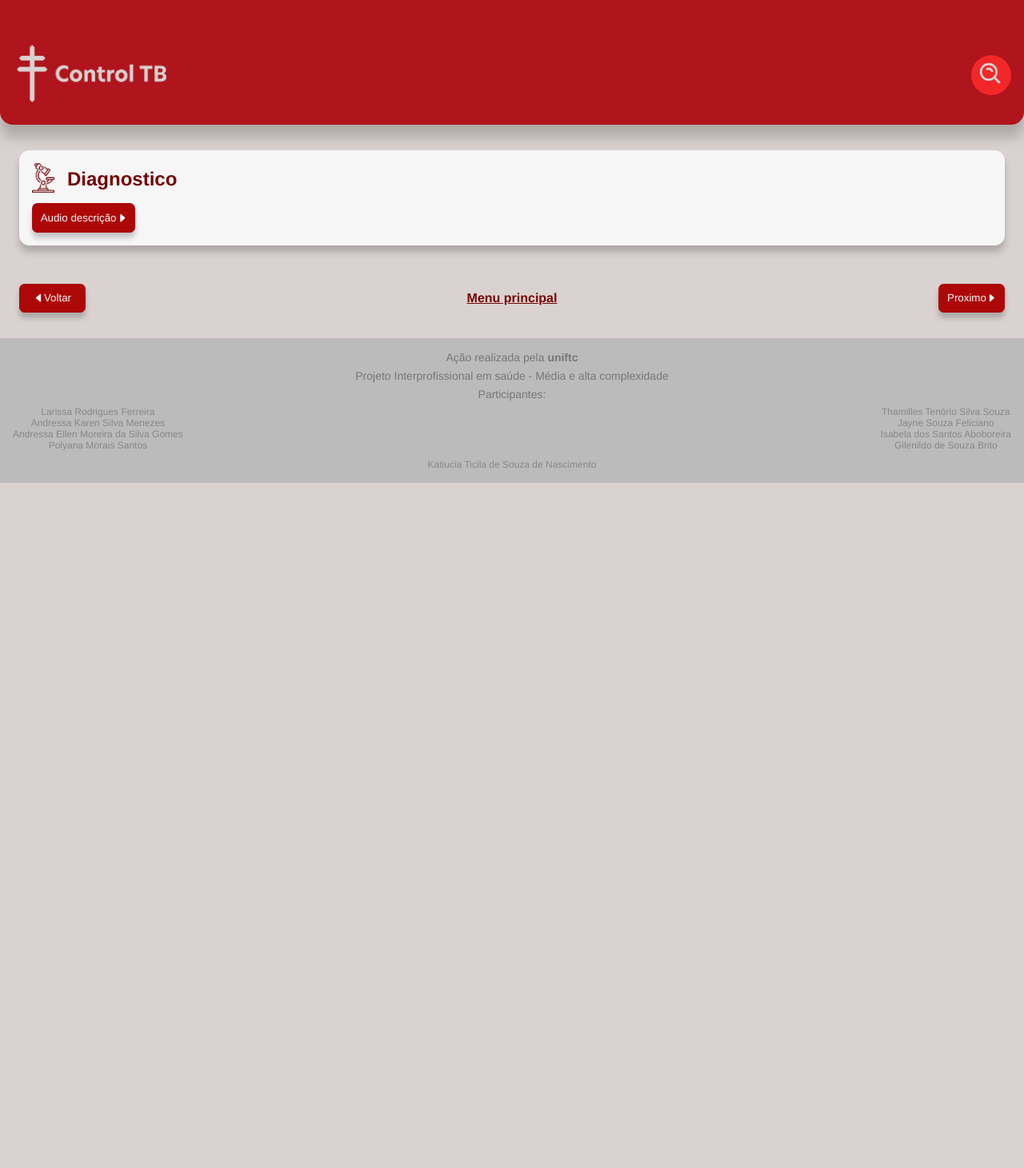
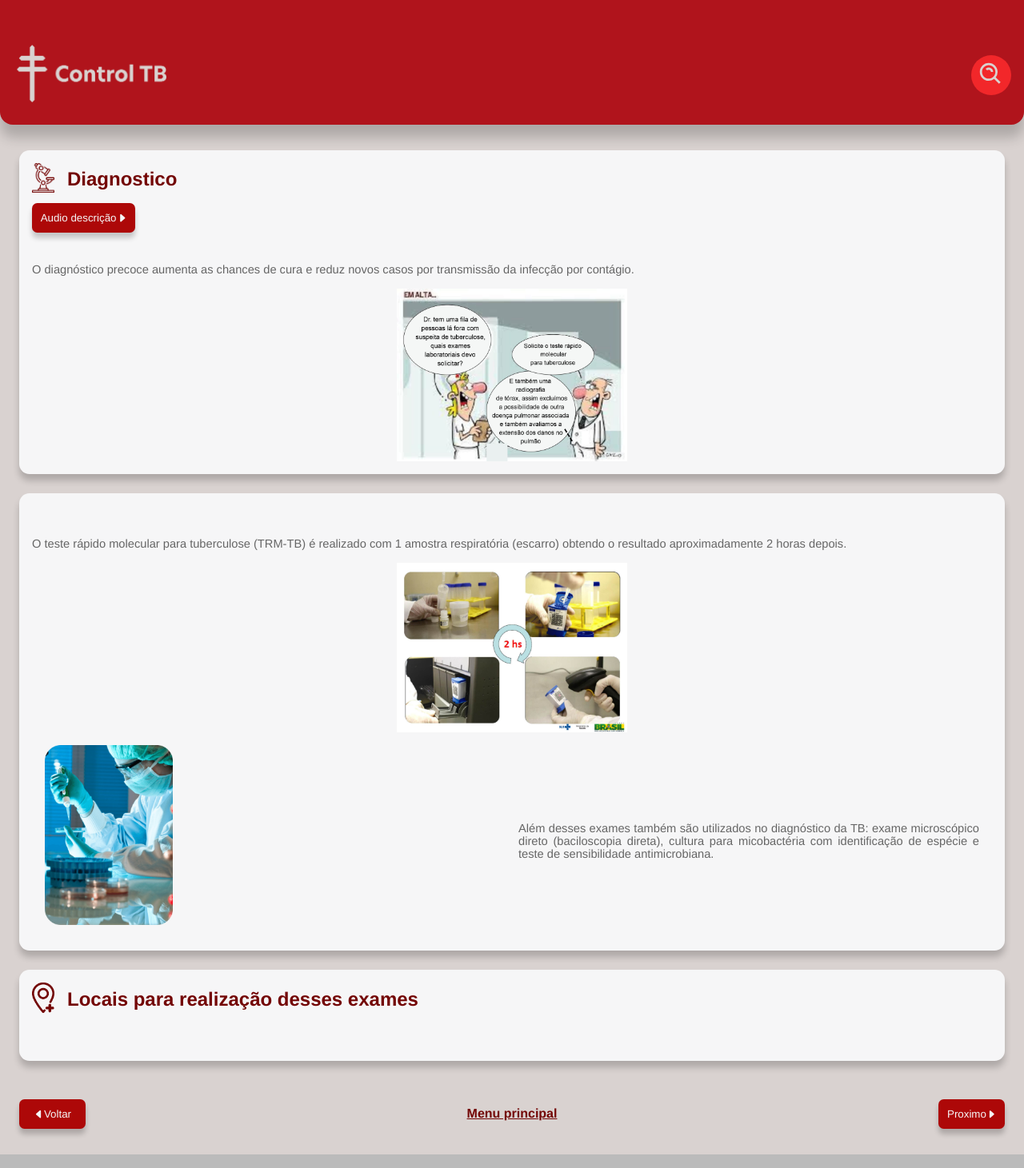
Before and after one commit to VictorCrisostomo/controlTB-app, a React (Create React App) app: page /diagnostico in a window 1280 px wide. Shown: the top 1461 px of the page at 80% size. Before the commit the page ends 800 px from the top, so only its background shows below. Built offline with nearby package versions, Linux system fonts and the light colour scheme.

Commit message:
create page diagnostico

```diff
--- a/src/components/styles.css
+++ b/src/components/styles.css
@@ -198,5 +198,3 @@
     text-align: left;
     margin-bottom: .5em;
 }
-
-/* tela - o que é  */
--- a/src/pages/diagnostico/index.js
+++ b/src/pages/diagnostico/index.js
@@ -3,8 +3,12 @@ import { Link } from "react-router-dom"
 
 import { BsFillCaretLeftFill, BsFillCaretRightFill } from "react-icons/bs";
 
+import microscopio from "../../img/icons/microscopio.png";
+import localizacao from "../../img/icons/localizacao.png";
 
-import microscopio from "../../img/icons/microscopio.png";
+import hq5 from "../../img/hq-5.jpg" ;
+import img10 from "../../img/img-10.jpg" ;
+import img11 from "../../img/img-11.png" ;
 
 const Diagnostico = () => {
   return (
@@ -19,7 +23,50 @@ const Diagnostico = () => {
           </div>
         </div>
         <button className="btnAudio">Audio descrição <BsFillCaretRightFill /></button>
+        <div className="ContentCard">
+          <p className="TextContent">
+          O diagnóstico precoce aumenta as chances de cura e reduz novos casos por transmissão da infecção por contágio.
+          </p>
+          <div className="imgContent">
+            <img style={{width: '18em'}} src={hq5} alt="" />
+          </div>
+        </div>
       </div>
+
+      <div className="Cards">
+        <div className="ContentCard">
+          <p className="TextContent">
+            O teste rápido molecular para tuberculose (TRM-TB) é realizado com 1 amostra respiratória (escarro) obtendo o resultado aproximadamente 2 horas depois.
+          </p>
+          <div className="imgContent">
+            <img style={{width: '18em'}} src={img10} alt="" />
+          </div>
+          <div className="dividerTxtImg">
+            <div className="box1">
+              <img style={{width: '10em'}} src={img11} alt="" />
+            </div>
+            <div className="box2">
+              <p className="TextContent">
+                Além desses exames também são utilizados no diagnóstico da TB: exame microscópico direto (baciloscopia direta), cultura para micobactéria com identificação de espécie e teste de sensibilidade antimicrobiana.
+              </p>
+            </div>
+          </div>
+        </div>
+      </div>
+
+      <div className="Cards">
+        <div className="TopTitleCard">
+          <div className="imgToptitleCard">
+            <img style={{width: '1.75em'}} src={localizacao} alt="" />
+          </div>
+          <div className="textToptitleCard">
+            <h2>Locais para realização desses exames</h2>
+          </div>
+        </div>
+        <div className="ContentCard">
+        </div>
+      </div>
+
 
       <div className="btnsPvNxt">
         <Link to="/sintomasetransmicao">
--- a/src/pages/sintomasetransmicao/index.js
+++ b/src/pages/sintomasetransmicao/index.js
@@ -53,7 +53,7 @@ const Sintomasetransmicao = () => {
             <img style={{width: '16em'}} src={img3} alt="" />
           </div>
           <div className="imgContent">
-            <img style={{width: '22em'}} src={img4} alt="" />
+            <img style={{width: '20em'}} src={img4} alt="" />
           </div>
         </div>
       </div>
```
